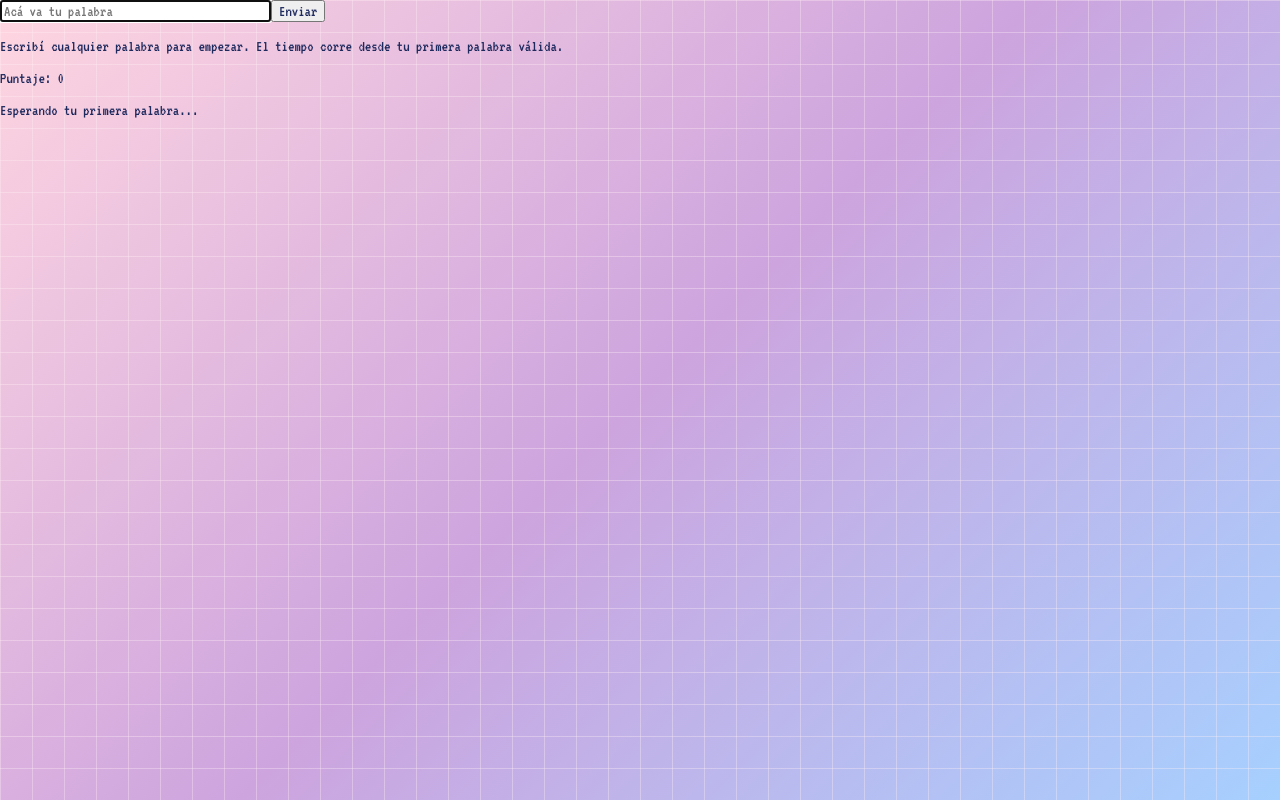
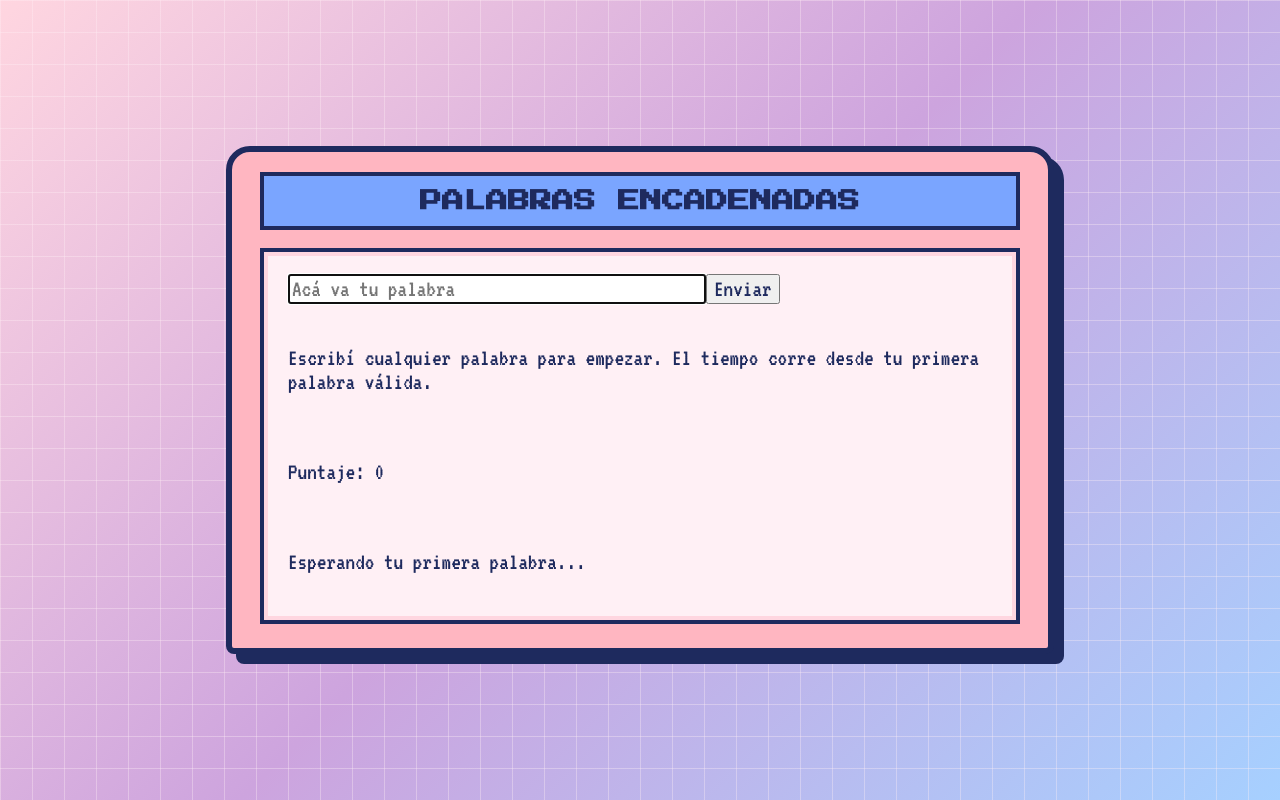
Before and after one commit to AzuPeralta/unq-ui-mariela-peralta-trabajo-final, a React (Vite) app: page / in a window 1280 px wide. Built offline with nearby package versions, Linux system fonts and the light colour scheme; no server answers.

Commit message:
Estilos del fondo y gabinete principal

```diff
--- a/src/components/Game.jsx
+++ b/src/components/Game.jsx
@@ -80,7 +80,9 @@ export const Game = () => {
   };
 
   return (
-    <div>
+    <main className="cabinet">
+      <h1 className="cabinet-title">PALABRAS ENCADENADAS</h1>
+      <section className="screen">
         <WordForm
           onSubmit={handleSubmit}
           value={input}
@@ -105,6 +107,7 @@ export const Game = () => {
             onRestart={handleReset}
           />
         )}
-    </div>
+      </section>
+    </main>
   );
 };
--- a/src/index.css
+++ b/src/index.css
@@ -4,7 +4,7 @@
   --color-cabinet: #ffb6c1;
   --color-lilac: #cda4de;
   --color-sky: #a6d0ff;
-  --color-marquee: #7aa5ff;
+  --color-cabinet-title: #7aa5ff;
   --color-accent: #a0eaf2;
   --color-highlight: #f291d8;
   --color-text: #1e2a5e;
@@ -15,17 +15,35 @@
   --font-body: "VT323", monospace;
 }
 
+#root {
+  min-height: 100vh;
+  display: flex;
+  justify-content: center;
+  align-items: center;
+  padding: 32px 16px;
+  box-sizing: border-box;
+}
+
 body {
   margin: 0;
   min-height: 100vh;
   font-family: var(--font-body);
+  font-size: 24px;
   color: var(--color-text);
   background-color: var(--color-lilac);
   background-image:
     linear-gradient(rgba(255, 240, 245, 0.35) 1px, transparent 1px),
     linear-gradient(90deg, rgba(255, 240, 245, 0.35) 1px, transparent 1px),
-    linear-gradient(135deg, var(--color-pink-light), var(--color-lilac), var(--color-sky));
-  background-size: 32px 32px, 32px 32px, 100% 100%;
+    linear-gradient(
+      135deg,
+      var(--color-pink-light),
+      var(--color-lilac),
+      var(--color-sky)
+    );
+  background-size:
+    32px 32px,
+    32px 32px,
+    100% 100%;
   background-attachment: fixed;
 }
 
@@ -34,3 +52,35 @@ button {
   font: inherit;
   color: inherit;
 }
+
+.cabinet {
+  width: 760px;
+  background-color: var(--color-cabinet);
+  border: 6px solid var(--color-text);
+  box-shadow: 10px 10px 0 var(--color-text);
+  border-radius: 24px 24px 8px 8px;
+  padding: 20px 28px 24px;
+  display: flex;
+  flex-direction: column;
+  gap: 18px;
+}
+
+.cabinet-title {
+  margin: 0;
+  background-color: var(--color-cabinet-title);
+  border: 4px solid var(--color-text);
+  padding: 14px 16px;
+  text-align: center;
+  font-family: var(--font-display);
+  font-size: 22px;
+}
+
+.screen {
+  background-color: var(--color-screen);
+  border: 4px solid var(--color-text);
+  box-shadow: inset 0 0 0 4px var(--color-pink-light);
+  padding: 22px 24px;
+  display: flex;
+  flex-direction: column;
+  gap: 18px;
+}
```
Lines whose indentation alone changed are shown as unchanged.
